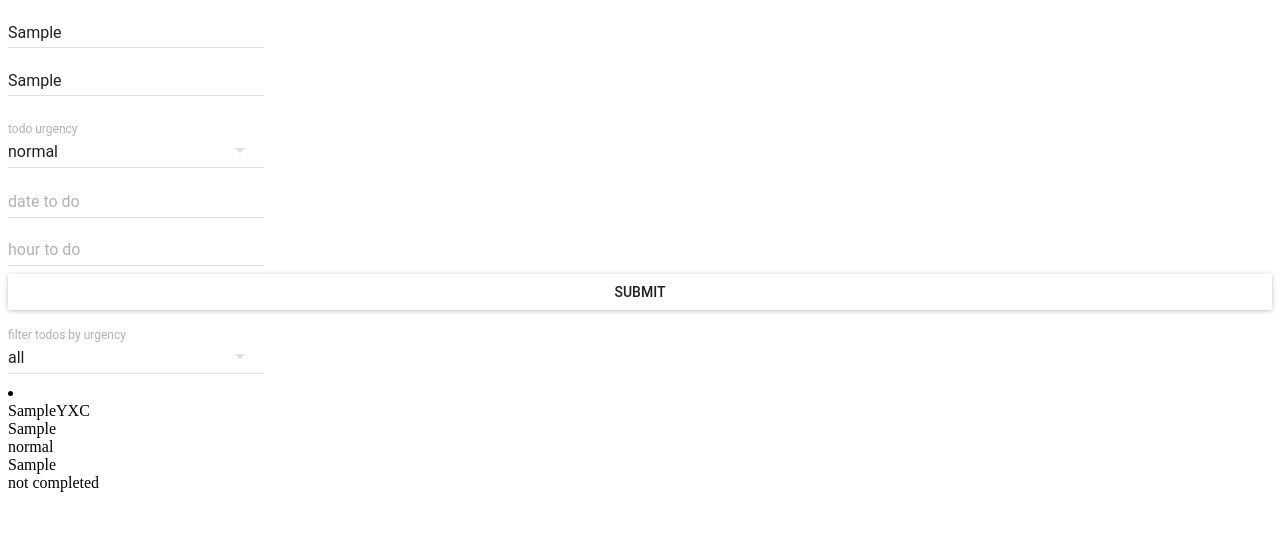
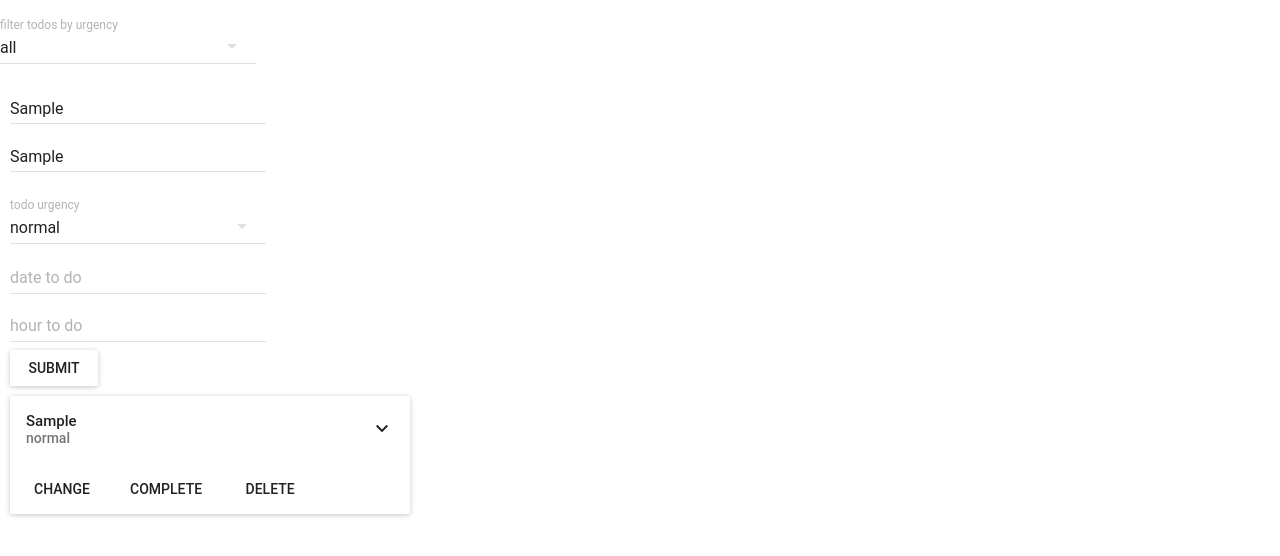
Before and after one commit to Fivapr/AllMax-Todolist-Test, a React (Create React App) app: page / in a window 1280 px wide. Both pictures are taken after typing "Sample", "Sample", "Sample", "Sample" into the empty fields and a click on the button "SUBMIT". Shown: the top 556 px of the page. Built offline with nearby package versions, Linux system fonts and the light colour scheme.

Commit message:
card style for todo

```diff
--- a/src/Todos/AddTodo.js
+++ b/src/Todos/AddTodo.js
@@ -38,15 +38,7 @@ class AddTodo extends Component {
   };
 
   handleDateUntilChange = (e, date) => {
-    // console.log(
-    //   date,
-    //   new Date(date),
-    //   new Date(date).toISOString().slice(0, 16)
-    // );
-
-    this.setState({
-      dateUntil: date
-    });
+    this.setState({ dateUntil: date });
   };
 
   handleSubmit = e => {
@@ -58,7 +50,7 @@ class AddTodo extends Component {
 
   render() {
     return (
-      <form onSubmit={this.handleSubmit}>
+      <form onSubmit={this.handleSubmit} style={{ margin: 10 }}>
         <TextField
           hintText="todo name"
           value={this.state.name}
@@ -97,7 +89,7 @@ class AddTodo extends Component {
           onChange={this.handleDateUntilChange}
         />
 
-        <RaisedButton label="Submit" fullWidth={true} type="submit" />
+        <RaisedButton label="Submit" type="submit" />
       </form>
     );
   }
--- a/src/Todos/Todo.js
+++ b/src/Todos/Todo.js
@@ -2,6 +2,8 @@ import React, { Component } from "react";
 import * as actions from "./Actions";
 import { connect } from "react-redux";
 import AddTodo from "./AddTodo";
+import { Card, CardActions, CardHeader, CardText } from "material-ui/Card";
+import FlatButton from "material-ui/FlatButton";
 
 const mapDispatchToProps = dispatch => ({
   deleteTodo: index => {
@@ -55,23 +57,38 @@ class Todo extends Component {
     let fill = dateUntil && dateUntil < new Date() ? "red" : "white";
     fill = completed ? "green" : fill;
 
-    const renderedDate = dateUntil.toString();
+    const renderedDate = () => {
+      return dateUntil && <p>Up to: dateUntil.toString()</p>;
+    };
+
+    const renderedCompletedDate = () => {
+      return completed && <p>Completed: dateCompleted.toString()</p>;
+    };
 
     return (
-      <li style={{ backgroundColor: fill }}>
-        <div>
-          {this.renderChangeForm()}
-          <span>{name}</span>
-          <span onClick={this.handleComplete}>Y</span>
-          <span onClick={this.handleDelete}>X</span>
-          <span onClick={this.toggleChangeFormVisibility}>C</span>
-        </div>
-        <div>{description}</div>
-        <div>{urgency}</div>
-        <div>{renderedDate}</div>
-        <div>{completed ? "completed" : "not completed"}</div>
-        <div>{dateCompleted}</div>
-      </li>
+      <Card style={{ backgroundColor: fill, margin: 10, width: 400 }}>
+        <CardHeader
+          title={name}
+          subtitle={urgency}
+          actAsExpander={true}
+          showExpandableButton={true}
+        />
+        <CardActions>
+          <FlatButton
+            onClick={this.toggleChangeFormVisibility}
+            label="Change"
+          />
+          <FlatButton onClick={this.handleComplete} label="Complete" />
+          <FlatButton onClick={this.handleDelete} label="Delete" />
+        </CardActions>
+        <CardText expandable={true}>
+          {description}
+          {renderedDate}
+          {renderedCompletedDate}
+        </CardText>
+
+        {this.renderChangeForm()}
+      </Card>
     );
   }
 }
--- a/src/Todos/Todos.js
+++ b/src/Todos/Todos.js
@@ -32,8 +32,8 @@ class Todos extends Component {
   render() {
     return (
       <div>
+        <Filters />
         <AddTodo />
-        <Filters />
         {this.props.todos.map((todo, index) => {
           return <Todo key={index} index={index} todo={todo} />;
         })}
--- /dev/null
+++ b/src/index.css
@@ -0,0 +1,4 @@
+body {
+  margin: 0;
+  padding: 0;
+}
--- a/src/index.js
+++ b/src/index.js
@@ -4,6 +4,7 @@ import { createStore } from "redux";
 import { Provider } from "react-redux";
 import { rootReducer } from "./RootReducer";
 import { composeWithDevTools } from "redux-devtools-extension";
+import "./index.css";
 import App from "./App";
 import { loadState, saveState } from "./LocalStorage";
 
```
